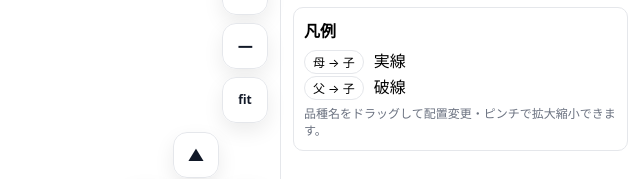
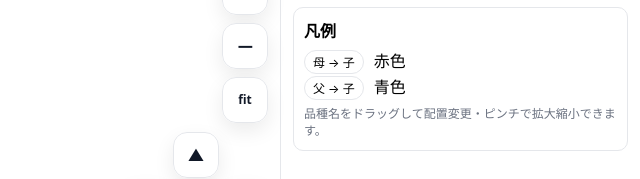
Before and after one commit to fwjxv8jmdz-spec/strawberry-pedigree, a plain HTML site: page index.html in a window 1280 px wide. Shown: the part 548-727 px from the top of the page, 640-1280 px from the left. Drawn offline with nearby package versions, Linux system fonts and the light colour scheme.

Commit message:
Update index.html

```diff
--- a/index.html
+++ b/index.html
@@ -565,8 +565,8 @@
 
       <div class="box">
         <div class="h" style="margin:0 0 6px;">凡例</div>
-        <div><span class="tag">母 → 子</span> 実線</div>
-        <div><span class="tag">父 → 子</span> 破線</div>
+        <div><span class="tag">母 → 子</span> 赤色</div>
+        <div><span class="tag">父 → 子</span> 青色</div>
         <div class="muted" style="margin-top:6px;">品種名をドラッグして配置変更・ピンチで拡大縮小できます。</div>
       </div>
 
```
